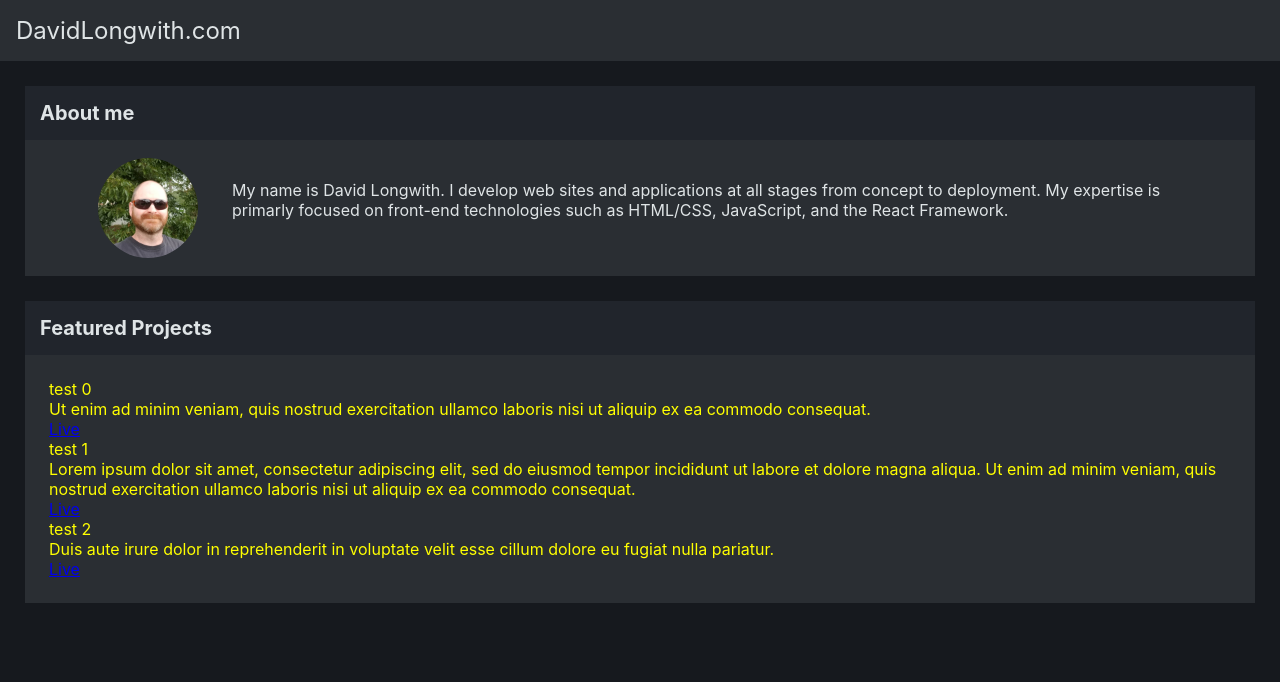
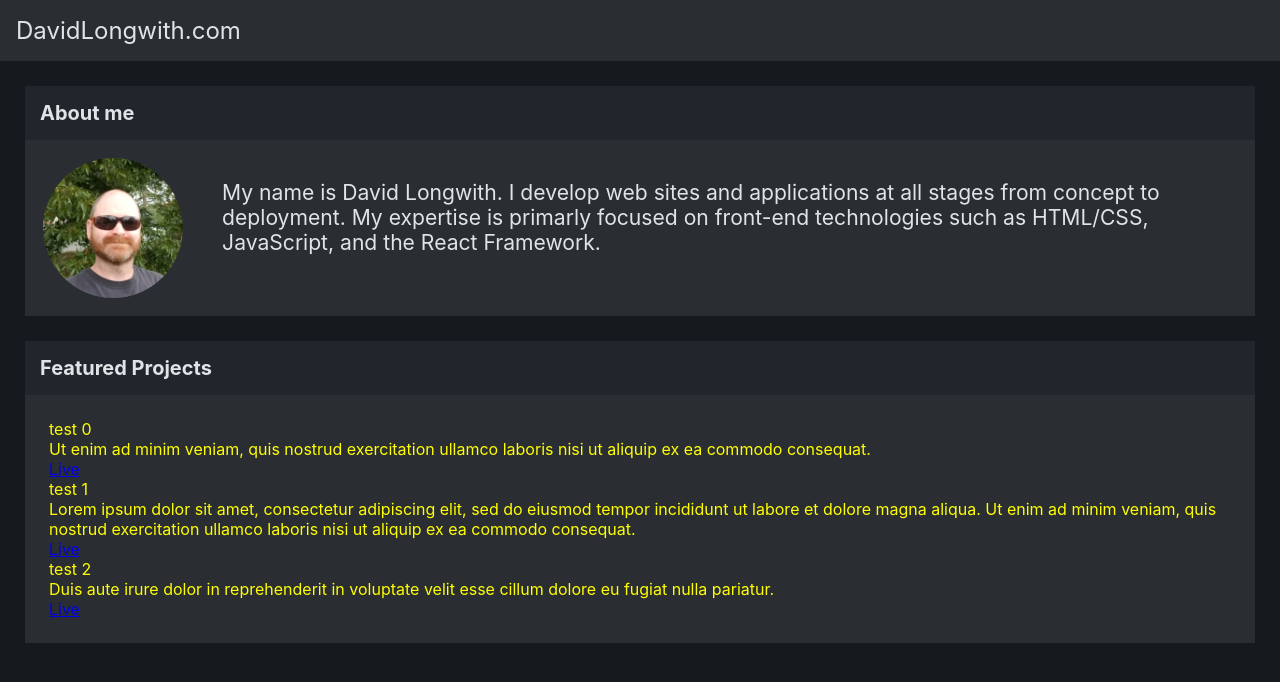
Before and after one commit to davidlongwith/david-home, a React (Create React App) app: page / in a window 1280 px wide. Shown: the top 682 px of the page. Built offline with nearby package versions, Linux system fonts and the light colour scheme.

Commit message:
improve responsive breakpoints

```diff
--- a/src/css/App.css
+++ b/src/css/App.css
@@ -1,6 +1,3 @@
-.app {
-}
-
 main {
   margin: 25px;
 }
--- a/src/css/aboutme.css
+++ b/src/css/aboutme.css
@@ -3,22 +3,29 @@
   text-align: center;
 }
 
+.about-me-content img {
+  border-radius: 50%;
+  height: 115px;
+  margin: 18px;
+  width: 115px;
+}
+
+.about-me-content p {
+  font-size: 1.1em;
+  padding: 0 1em 1em;
+  text-align: left;
+}
+
+/* When the browser is at least 60em and above */
 @media (min-width: 60em) {
+  .about-me-content img {
+    height: 140px;
+    width: 140px;
+  }
   .about-me-content {
     align-items: center;
     display: flex;
+    font-size: 1.2em;
     margin: 0 auto;
   }
 }
-
-.about-me-content img {
-  border-radius: 50%;
-  height: 100px;
-  margin: 18px;
-  width: 100px;
-}
-
-.about-me-content p {
-  padding: 0 1em 1em;
-  text-align: left;
-}
```
